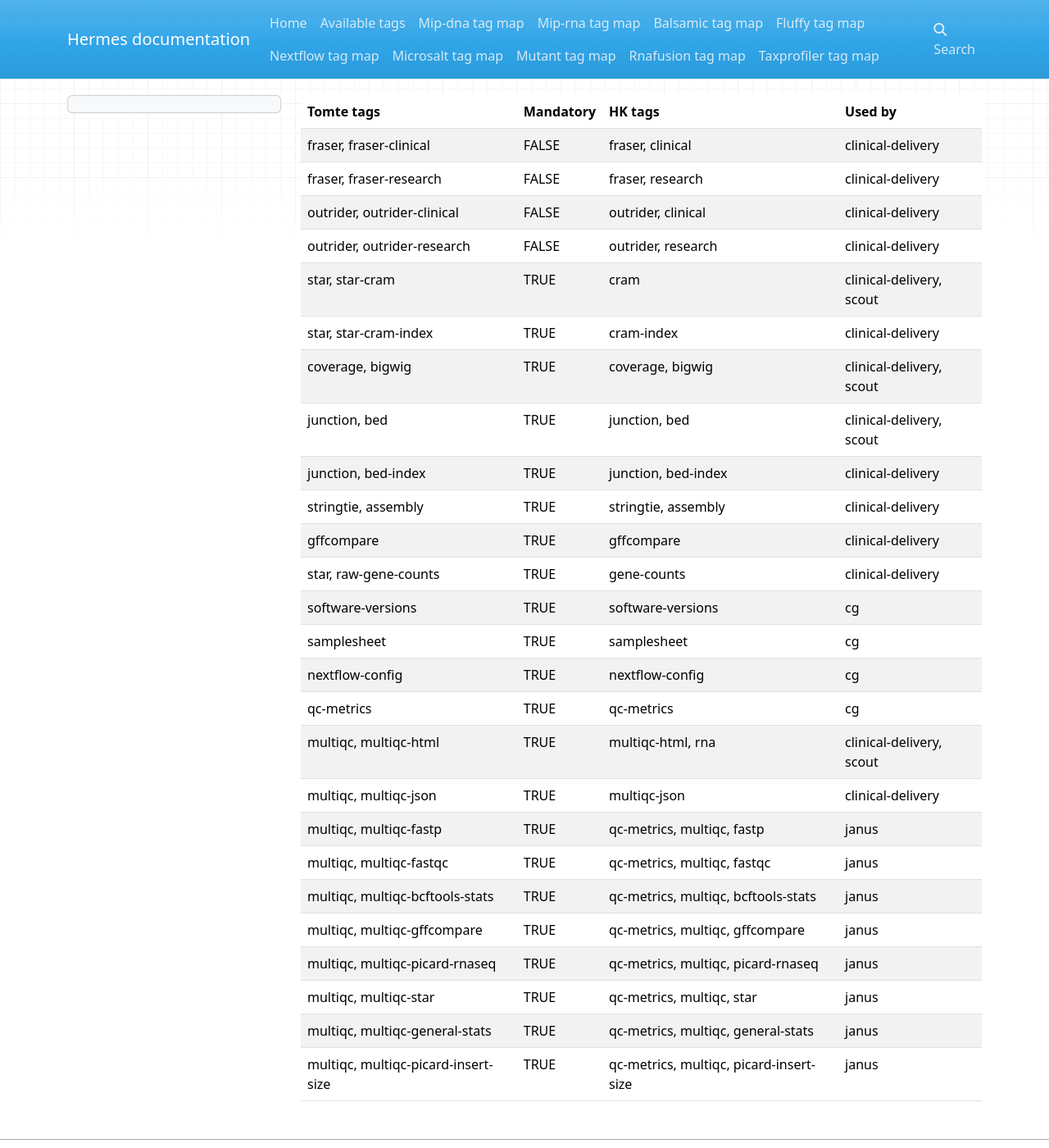
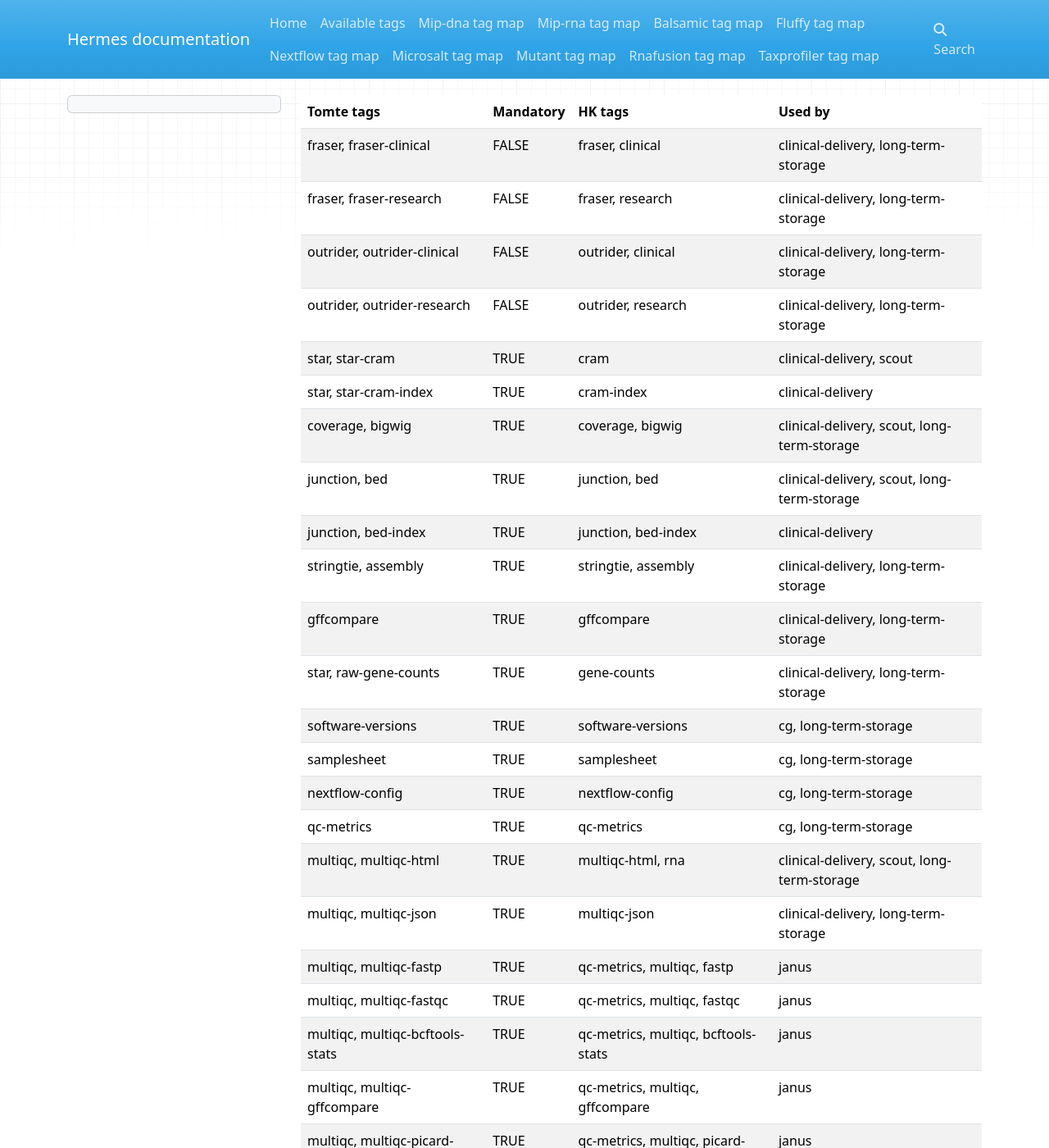
Before and after one commit to Clinical-Genomics/hermes, an MkDocs documentation site: the page built from docs/tomte_map.md, in a window 1280 px wide and 1400 px high. Shown: the whole window at 82% size. Built offline with MkDocs 1.6.1, drawn with Linux system fonts in a browser that asks for light colours; nearby versions of some CDN libraries.

Commit message:
add long term storage

```diff
--- a/docs/tomte_map.md
+++ b/docs/tomte_map.md
@@ -1,28 +1,28 @@
-| Tomte tags                           | Mandatory | HK tags                                  | Used by                  |
-|--------------------------------------|-----------|------------------------------------------|--------------------------|
-| fraser, fraser-clinical              | FALSE     | fraser, clinical                         | clinical-delivery        |
-| fraser, fraser-research              | FALSE     | fraser, research                         | clinical-delivery        |
-| outrider, outrider-clinical          | FALSE     | outrider, clinical                       | clinical-delivery        |
-| outrider, outrider-research          | FALSE     | outrider, research                       | clinical-delivery        |
-| star, star-cram                      | TRUE      | cram                                     | clinical-delivery, scout |
-| star, star-cram-index                | TRUE      | cram-index                               | clinical-delivery        |
-| coverage, bigwig                     | TRUE      | coverage, bigwig                         | clinical-delivery, scout |
-| junction, bed                        | TRUE      | junction, bed                            | clinical-delivery, scout |
-| junction, bed-index                  | TRUE      | junction, bed-index                      | clinical-delivery        |
-| stringtie, assembly                  | TRUE      | stringtie, assembly                      | clinical-delivery        |
-| gffcompare                           | TRUE      | gffcompare                               | clinical-delivery        |
-| star, raw-gene-counts                | TRUE      | gene-counts                              | clinical-delivery        |
-| software-versions                    | TRUE      | software-versions                        | cg                       |
-| samplesheet                          | TRUE      | samplesheet                              | cg                       |
-| nextflow-config                      | TRUE      | nextflow-config                          | cg                       |
-| qc-metrics                           | TRUE      | qc-metrics                               | cg                       |
-| multiqc, multiqc-html                | TRUE      | multiqc-html, rna                        | clinical-delivery, scout |
-| multiqc, multiqc-json                | TRUE      | multiqc-json                             | clinical-delivery        |
-| multiqc, multiqc-fastp               | TRUE      | qc-metrics, multiqc, fastp               | janus                    |
-| multiqc, multiqc-fastqc              | TRUE      | qc-metrics, multiqc, fastqc              | janus                    |
-| multiqc, multiqc-bcftools-stats      | TRUE      | qc-metrics, multiqc, bcftools-stats      | janus                    |
-| multiqc, multiqc-gffcompare          | TRUE      | qc-metrics, multiqc, gffcompare          | janus                    |
-| multiqc, multiqc-picard-rnaseq       | TRUE      | qc-metrics, multiqc, picard-rnaseq       | janus                    |
-| multiqc, multiqc-star                | TRUE      | qc-metrics, multiqc, star                | janus                    |
-| multiqc, multiqc-general-stats       | TRUE      | qc-metrics, multiqc, general-stats       | janus                    |
-| multiqc, multiqc-picard-insert-size  | TRUE      | qc-metrics, multiqc, picard-insert-size  | janus                    |
+| Tomte tags                           | Mandatory | HK tags                                  | Used by                                      |
+|--------------------------------------|-----------|------------------------------------------|----------------------------------------------|
+| fraser, fraser-clinical              | FALSE     | fraser, clinical                         | clinical-delivery, long-term-storage         |
+| fraser, fraser-research              | FALSE     | fraser, research                         | clinical-delivery, long-term-storage         |
+| outrider, outrider-clinical          | FALSE     | outrider, clinical                       | clinical-delivery, long-term-storage         |
+| outrider, outrider-research          | FALSE     | outrider, research                       | clinical-delivery, long-term-storage         |
+| star, star-cram                      | TRUE      | cram                                     | clinical-delivery, scout                     |
+| star, star-cram-index                | TRUE      | cram-index                               | clinical-delivery                            |
+| coverage, bigwig                     | TRUE      | coverage, bigwig                         | clinical-delivery, scout, long-term-storage  |
+| junction, bed                        | TRUE      | junction, bed                            | clinical-delivery, scout, long-term-storage  |
+| junction, bed-index                  | TRUE      | junction, bed-index                      | clinical-delivery                            |
+| stringtie, assembly                  | TRUE      | stringtie, assembly                      | clinical-delivery, long-term-storage         |
+| gffcompare                           | TRUE      | gffcompare                               | clinical-delivery, long-term-storage         |
+| star, raw-gene-counts                | TRUE      | gene-counts                              | clinical-delivery, long-term-storage         |
+| software-versions                    | TRUE      | software-versions                        | cg, long-term-storage                        |
+| samplesheet                          | TRUE      | samplesheet                              | cg, long-term-storage                        |
+| nextflow-config                      | TRUE      | nextflow-config                          | cg, long-term-storage                        |
+| qc-metrics                           | TRUE      | qc-metrics                               | cg, long-term-storage                        |
+| multiqc, multiqc-html                | TRUE      | multiqc-html, rna                        | clinical-delivery, scout, long-term-storage  |
+| multiqc, multiqc-json                | TRUE      | multiqc-json                             | clinical-delivery, long-term-storage         |
+| multiqc, multiqc-fastp               | TRUE      | qc-metrics, multiqc, fastp               | janus                                        |
+| multiqc, multiqc-fastqc              | TRUE      | qc-metrics, multiqc, fastqc              | janus                                        |
+| multiqc, multiqc-bcftools-stats      | TRUE      | qc-metrics, multiqc, bcftools-stats      | janus                                        |
+| multiqc, multiqc-gffcompare          | TRUE      | qc-metrics, multiqc, gffcompare          | janus                                        |
+| multiqc, multiqc-picard-rnaseq       | TRUE      | qc-metrics, multiqc, picard-rnaseq       | janus                                        |
+| multiqc, multiqc-star                | TRUE      | qc-metrics, multiqc, star                | janus                                        |
+| multiqc, multiqc-general-stats       | TRUE      | qc-metrics, multiqc, general-stats       | janus                                        |
+| multiqc, multiqc-picard-insert-size  | TRUE      | qc-metrics, multiqc, picard-insert-size  | janus                                        |
```
Also changed, not shown: 2 other files.
